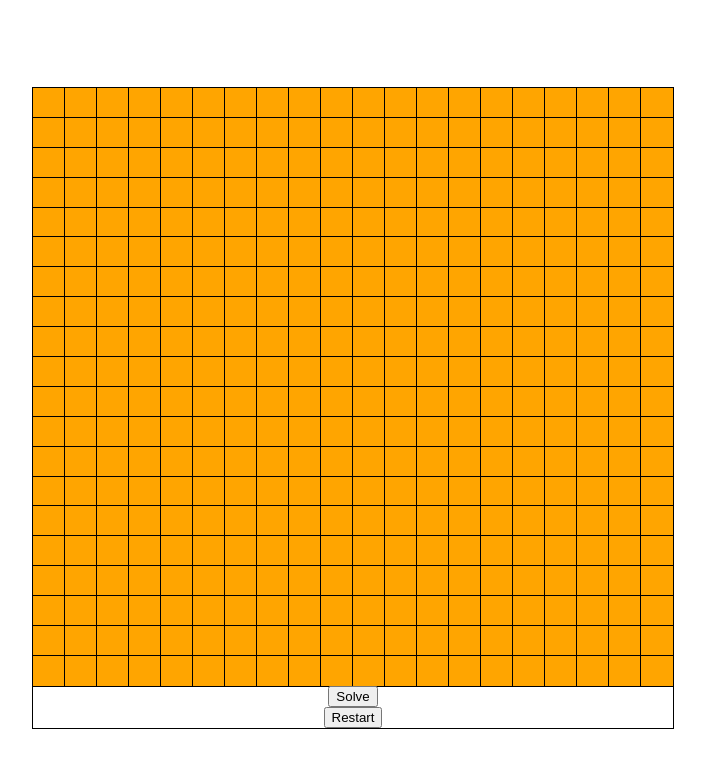
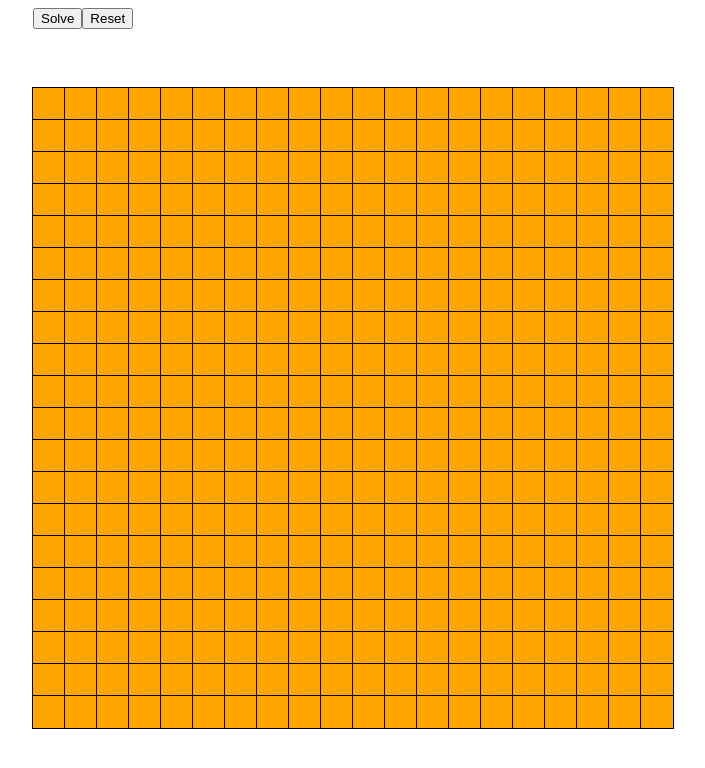
Before and after one commit to jersoroka/rat-in-a-maze-react, a React (Create React App) app: page / in a window 1280 px wide. Shown: the top 768 px of the page, without its empty margins (287-992 px from the left). Built offline with nearby package versions, Linux system fonts and the light colour scheme.

Commit message:
Refactor css so that width is root variable

```diff
--- a/src/App.css
+++ b/src/App.css
@@ -1,9 +1,9 @@
 .container {
-    width: 80vmin;
-    height: 80vmin;
-    border: 1px solid black;
+    height: 100vh;
+    width: 100vw;
     display: flex;
     justify-content: center;
     align-items: center;
     flex-direction: column;
+    position: relative;
 }
--- a/src/App.js
+++ b/src/App.js
@@ -1,18 +1,14 @@
-import { useContext } from 'react';
 import Grid from './components/Grid';
 import './App.css';
-import { GlobalContext } from './context/GlobalState';
-import { solveMaze } from './components/MazeSolver';
+import Header from './components/Header';
 
 function App() {
-  const { grid, restartMaze, setIsRoute } = useContext(GlobalContext);
 
   return (
       <main>
         <section className="container">
+          <Header/>
           <Grid/>
-          <button onClick={() => solveMaze(grid, setIsRoute)}>Solve</button>
-          <button onClick={() => restartMaze()}>Restart</button>
         </section>
       </main>
   );
--- /dev/null
+++ b/src/components/Button.js
@@ -0,0 +1,8 @@
+function Button({ text, handleClick }) {
+
+    return (
+        <button onClick={() => handleClick()}>{text}</button>
+    )
+}
+
+export default Button;
--- a/src/components/Grid.css
+++ b/src/components/Grid.css
@@ -1,6 +1,7 @@
 .grid {
-    width: 100%;
-    height: 100%;
+    width: var(--full-width);
+    height: var(--full-width);
+    border: 1px solid black;
     display: flex;
     justify-content: flex-start;
     align-items: flex-start;
--- /dev/null
+++ b/src/components/Header.css
@@ -0,0 +1,7 @@
+.header {
+    position: absolute;
+    top: 0vh;
+    width: var(--full-width);
+    display: flex;
+    justify-content: flex-start;
+}
--- /dev/null
+++ b/src/components/Header.js
@@ -0,0 +1,18 @@
+import { solveMaze } from './MazeSolver';
+import { useContext } from 'react';
+import { GlobalContext } from '../context/GlobalState';
+import Button from './Button';
+import './Header.css';
+
+function Header() {
+    const { grid, restartMaze, setIsRoute } = useContext(GlobalContext);
+
+    return (
+        <div className="header">
+            <Button text="Solve" handleClick={() => solveMaze(grid, setIsRoute)}></Button>
+            <Button text="Reset" handleClick={() => restartMaze()}></Button>
+        </div>
+    )
+}
+
+export default Header;
--- a/src/index.css
+++ b/src/index.css
@@ -1,6 +1,9 @@
 @import url('https://fonts.googleapis.com/css2?family=Montserrat&display=swap');
 
 /* Variables */
+:root {
+    --full-width: 80vmin;
+}
 
 /* :root {
 
```
